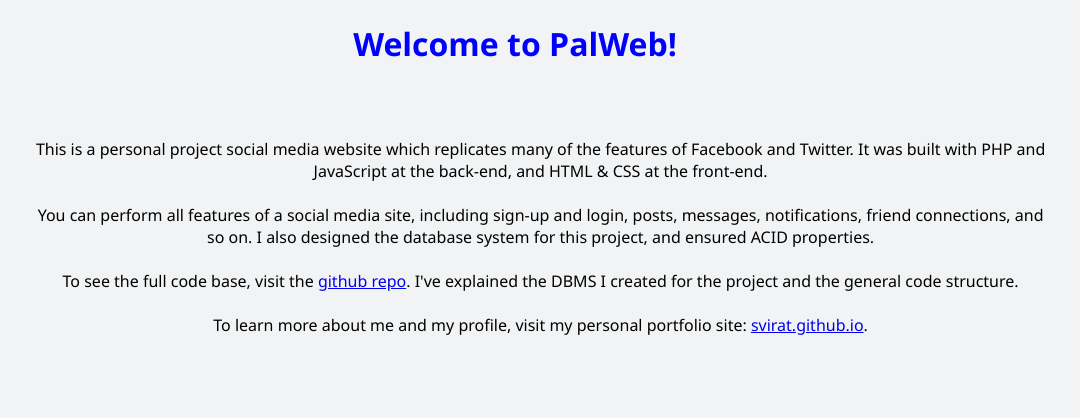
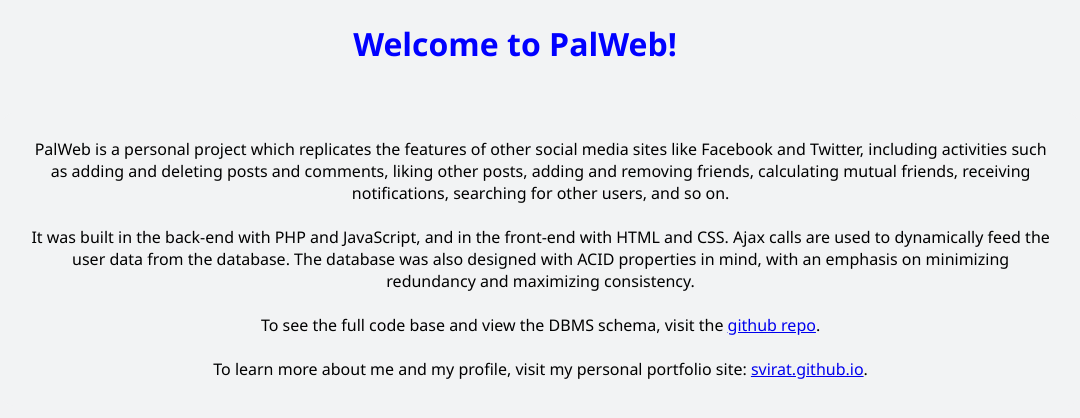
Before and after one commit to SVirat/Social-Network, a PHP site: page /door.php in a window 1280 px wide, after a click on "About". Shown: the part 54-472 px from the top of the page, without its empty margins (125-1205 px from the left). Run offline with PHP 8.4, Linux system fonts and the light colour scheme; data that the repository does not hold is empty.

Commit message:
Updated About section

```diff
--- a/door.php
+++ b/door.php
@@ -30,11 +30,14 @@
         </h1>
         <br>
         <div class="about-info">
-            This is a personal project social media website which replicates many of the features of Facebook and Twitter. It was built with PHP and JavaScript at the back-end, and
-            HTML & CSS at the front-end.<br><br>
-            You can perform all features of a social media site, including sign-up and login, posts, messages, notifications,
-            friend connections, and so on. I also designed the database system for this project, and ensured ACID properties.<br><br>
-            To see the full code base, visit the <a href="https://github.com/SVirat/social-network" target="_blank">github repo</a>. I've explained the DBMS I created for the project and the general code structure.<br><br>
+            PalWeb is a personal project which replicates the features of other social media sites like Facebook and Twitter, including
+            activities such as adding and deleting posts and comments, liking other posts, adding and removing friends,
+            calculating mutual friends, receiving notifications, searching for other users, and so on.<br><br>
+            It was built in the back-end with PHP and JavaScript, and in the front-end with HTML and CSS. Ajax calls are used to
+            dynamically feed the user data from the database. The database was also designed with ACID properties in mind,
+            with an emphasis on minimizing redundancy and maximizing consistency.<br><br>
+            To see the full code base and view the DBMS schema, visit the <a href="https://github.com/SVirat/social-network" target="_blank">github repo</a>.
+            <br><br>
             To learn more about me and my profile, visit my personal portfolio site: <a href="https://svirat.github.io" target="_blank">svirat.github.io</a>.
         </div>
     </div>
```
